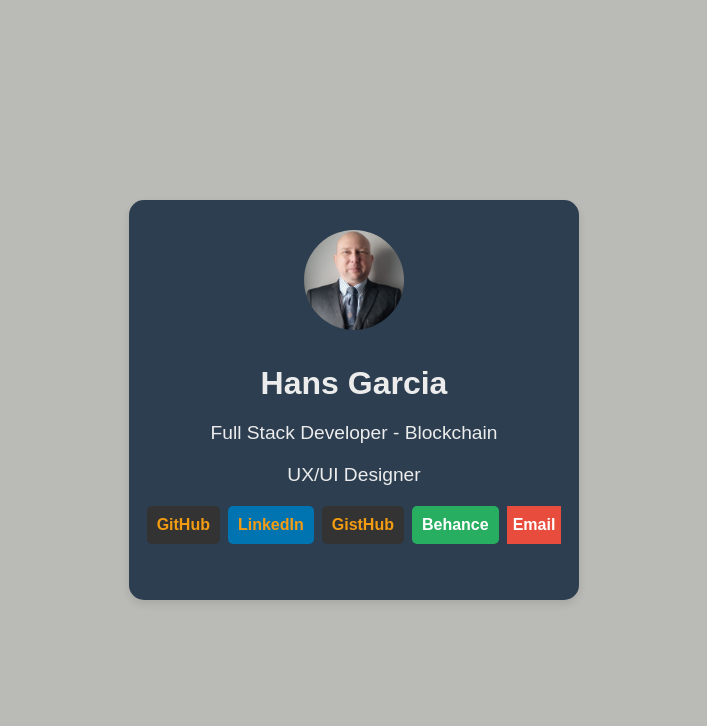
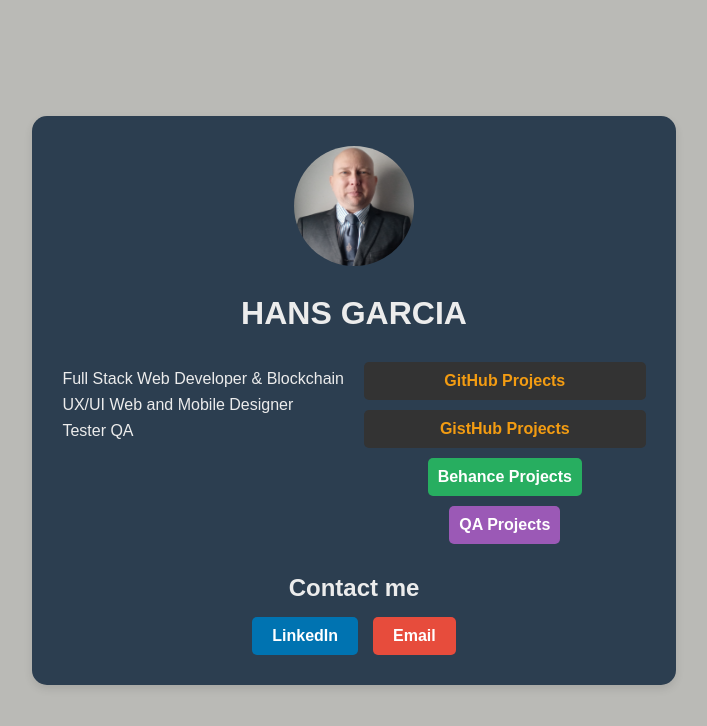
Before and after one commit to Hans-Rafael/hans-rafael.github.io, a React (Vite) app: page / in a window 1280 px wide. Shown: the top 726 px of the page, without its empty margins (286-993 px from the left). Built offline with nearby package versions, Linux system fonts and the light colour scheme.

Commit message:
add email copy functionality and enhance layout with new project links

```diff
--- a/src/App.tsx
+++ b/src/App.tsx
@@ -1,16 +1,40 @@
 import Avatar from "./components/Avatar";
-import SocialLinks from "./components/SocialLinks";
 import "./assets/styles.css";
 
 export default function App() {
+  const copyEmail = () => {
+    navigator.clipboard.writeText('hansgarcia@tutamail.com');
+    alert('Email copiado al portapapeles!');
+  };
+
   return (
     <div className="card">
       <Avatar />
-      <div className="data">
-        <h1>Hans Garcia</h1>
-        <p>Full Stack Developer - Blockchain</p>
-        <p>UX/UI Designer</p>
-        <SocialLinks />
+      <h1>HANS GARCIA</h1>
+
+      <div className="content-grid">
+        <div className="roles">
+          <p>Full Stack Web Developer & Blockchain</p>
+          <p>UX/UI Web and Mobile Designer</p>
+          <p>Tester QA</p>
+        </div>
+
+        <div className="projects">
+          <a href="https://github.com/Hans-Rafael" target="_blank">GitHub Projects</a>
+          <a href="https://gist.github.com/Hans-Rafael" target="_blank">GistHub Projects</a>
+          <div className="center-buttons">
+            <a href="https://www.behance.net/hans_garcia" target="_blank" className="behance-btn">Behance Projects</a>
+            <a href="#" target="_blank" className="qa-btn">QA Projects</a>
+          </div>
+        </div>
+      </div>
+
+      <div className="contact">
+        <h3>Contact me</h3>
+        <div className="contact-buttons">
+          <a href="https://linkedin.com/in/hans-garcia-developer" target="_blank">LinkedIn</a>
+          <button onClick={copyEmail} className="email-btn">Email</button>
+        </div>
       </div>
     </div>
   );
--- a/src/assets/styles.css
+++ b/src/assets/styles.css
@@ -1,111 +1,132 @@
-/* Estilos globales */
 body {
-  display         : flex;
-  justify-content : center;
-  align-items     : center;
-  height          : 100vh;
+  display: flex;
+  justify-content: center;
+  align-items: center;
+  min-height: 100vh;
   background-color: rgb(186, 186, 182);
-  font-family     : Arial, sans-serif;
-  margin          : 0;
-  padding         : 10%;
-
-  /* Agrega espacio alrededor en pantallas pequeñas */
+  font-family: Arial, sans-serif;
+  margin: 0;
+  padding: 20px;
   box-sizing: border-box;
 }
 
-/* Tarjeta */
 .card {
-  text-align      : center;
-  color           : #ECECEC;
-  background      : #2c3e50;
-  padding         : 30px;
-  border-radius   : 15px;
-  box-shadow      : 0px 4px 8px rgba(0, 0, 0, 0.1);
-  max-width       : 500px;
-  min-height      : 400px;
-  width           : 95%;
-  box-sizing      : border-box;
-  margin          : auto;
-  transition      : transform 0.3s ease, box-shadow 0.3s ease;
-  overflow        : hidden;
+  text-align: center;
+  color: #ECECEC;
+  background: #2c3e50;
+  padding: 30px;
+  border-radius: 15px;
+  box-shadow: 0px 4px 8px rgba(0, 0, 0, 0.1);
+  max-width: 800px;
+  width: 100%;
+  box-sizing: border-box;
+  transition: transform 0.3s ease, box-shadow 0.3s ease;
 }
 
 .card:hover {
-  transform      : translateY(-10px);
-  /* Efecto hover: la tarjeta sube un poco */
-  box-shadow     : 0 6px 18px rgba(0, 0, 0, 0.2);
+  transform: translateY(-10px);
+  box-shadow: 0 6px 18px rgba(0, 0, 0, 0.2);
 }
 
-/* Títulos */
-h1 {
-  font-size    : 2rem;
-  margin-bottom: 10px;
+.avatar {
+  width: 120px;
+  height: 120px;
+  border-radius: 50%;
+  margin-bottom: 15px;
 }
 
-/* Texto de la descripción */
-p {
-  font-size    : 1.2rem;
-  margin-bottom: 20px;
-  text-align   : center;
+h1 {
+  font-size: 2rem;
+  margin: 10px 0 30px 0;
 }
 
-/* Imagen de perfil */
-.avatar {
-  width        : 100px;
-  height       : 100px;
-  border-radius: 50%;
-  margin-bottom: 10px;
+.content-grid {
+  display: grid;
+  grid-template-columns: 1fr 1fr;
+  gap: 20px;
+  margin: 30px 0;
+  align-items: start;
 }
 
-/* Links de redes */
-.social-links {
-  display       : flex;
-  flex-direction: column;
-  gap           : 8px;
-  margin-top    : 15px;
-  width         : 100%;
-  max-width     : 100%;
+.roles {
+  text-align: left;
 }
 
-.social-links a {
-  display        : block;
-  padding        : 10px;
-  text-decoration: none;
-  color          : #f39c12;
-  font-weight    : bold;
-  text-align     : center;
-  border-radius  : 5px;
-  transition     : background 0.3s ease;
-  width          : 100%;
-  box-sizing     : border-box;
+.roles p {
+  font-size: 1rem;
+  margin: 8px 0;
 }
 
-/* Colores por red */
-.social-links a:nth-child(1) {
+.projects {
+  display: flex;
+  flex-direction: column;
+  gap: 10px;
+}
+
+.projects a, .projects button {
+  padding: 10px;
+  text-decoration: none;
+  color: #f39c12;
+  font-weight: bold;
+  text-align: center;
+  border-radius: 5px;
+  transition: opacity 0.3s ease;
   background: #333;
 }
 
-/* GitHub */
-.social-links a:nth-child(2) {
-  background: #0073b1;
+.center-buttons {
+  display: flex;
+  flex-direction: column;
+  gap: 10px;
+  align-items: center;
 }
 
-/* LinkedIn */
-.social-links a:nth-child(3) {
-  background: #333;
+.behance-btn {
+  background-color: #27ae60 !important;
+  color: #ffffff !important;
 }
 
-/*Gist*/
+.qa-btn {
+  background-color: #9b59b6 !important;
+  color: #ffffff !important;
+}
 
-/* Botón verde para Behance */
-.social-links .behance-btn {
-  background-color: #27ae60 !important;
+.projects a:hover {
+  opacity: 0.8;
+}
+
+.contact {
+  margin-top: 30px;
+  text-align: center;
+}
+
+.contact h3 {
+  font-size: 1.5rem;
+  margin-bottom: 15px;
+}
+
+.contact-buttons {
+  display: flex;
+  gap: 15px;
+  justify-content: center;
+}
+
+.contact-buttons a, .contact-buttons button {
+  padding: 10px 20px;
+  text-decoration: none;
+  font-weight: bold;
+  text-align: center;
+  border-radius: 5px;
+  transition: opacity 0.3s ease;
+}
+
+.contact-buttons a {
+  background: #0073b1;
   color: #ffffff;
 }
 
-/* Botón rojo para Email */
-.social-links .email-btn {
-  background-color: #e74c3c !important;
+.email-btn {
+  background-color: #e74c3c;
   color: #ffffff;
   border: none;
   cursor: pointer;
@@ -114,22 +135,20 @@
   font-weight: bold;
 }
 
-.social-links a:hover {
+.contact-buttons a:hover, .email-btn:hover {
   opacity: 0.8;
 }
 
-/* Responsive para pantallas grandes */
-@media (min-width: 600px) {
-  .social-links {
-    flex-direction : row;
-    /* Se ponen en fila */
-    justify-content: center;
+@media (max-width: 600px) {
+  .content-grid {
+    grid-template-columns: 1fr;
   }
 
-  .social-links a {
-    flex     : 1;
-    max-width: 120px;
-    width    : auto;
-    /* No crecen demasiado */
+  .roles {
+    text-align: center;
+  }
+
+  .contact-buttons {
+    flex-direction: column;
   }
 }
```
